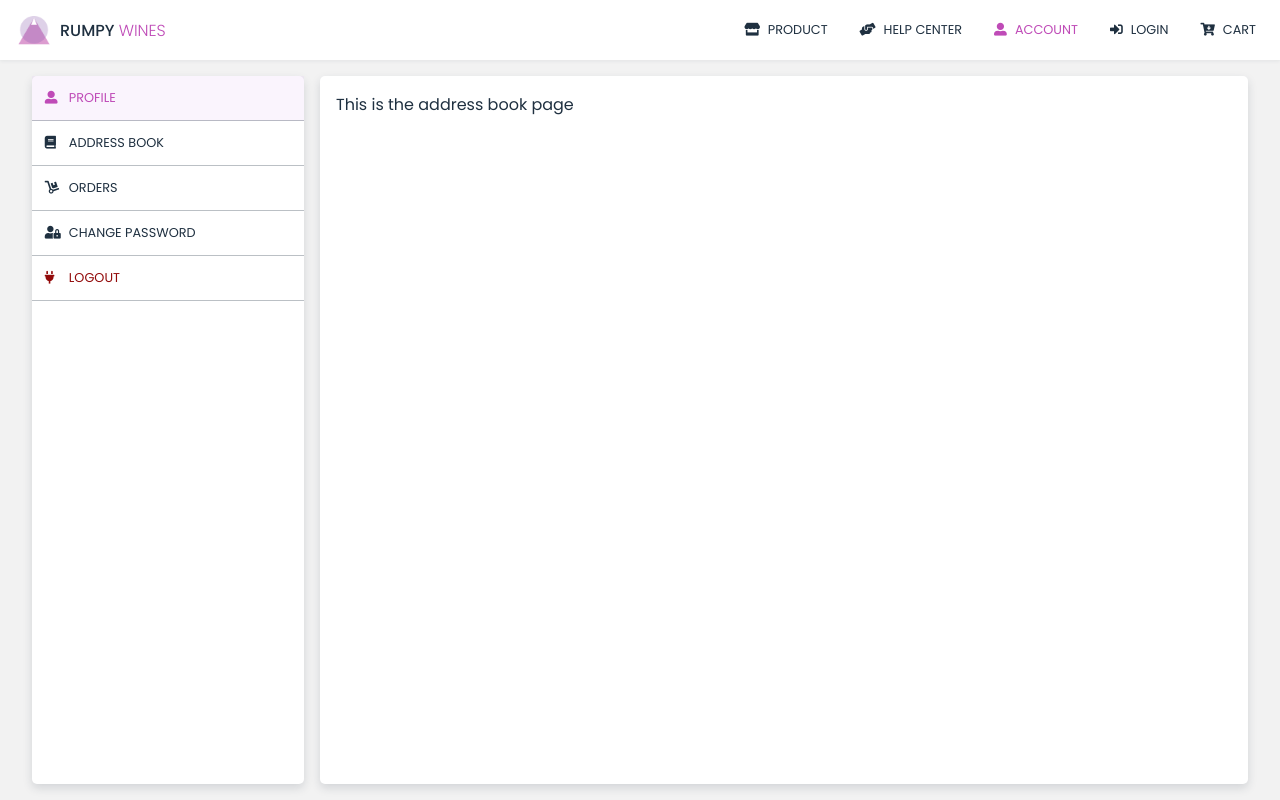
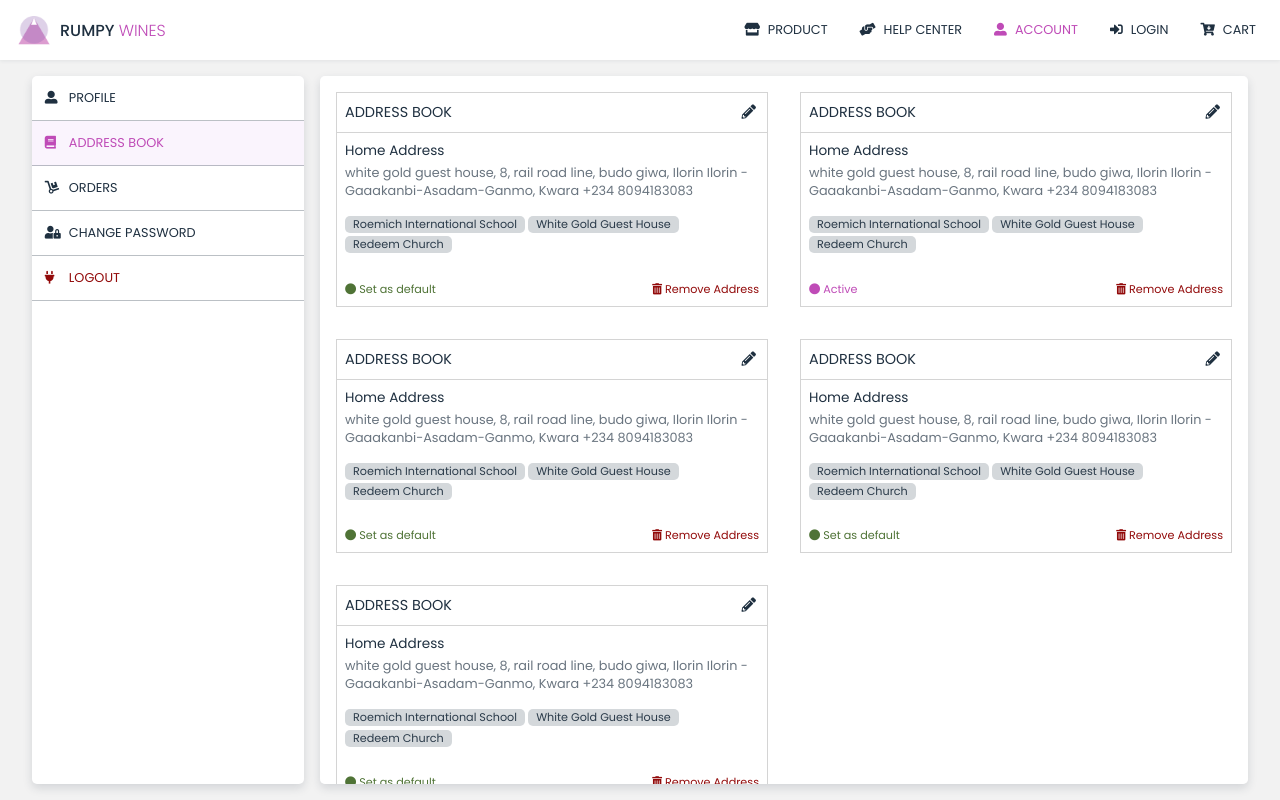
Before and after one commit to Rumpy-Wines/nuxt-client-2.0, a Nuxt app: page /account/address-book in a window 1280 px wide. Built offline with nearby package versions, Linux system fonts and the light colour scheme.

Commit message:
Completed the address book page

```diff
--- a/assets/styles/_variables.scss
+++ b/assets/styles/_variables.scss
@@ -7,6 +7,7 @@ $back-color: #f2f2f2;
 $neutral-grey: #c4c4c4;
 $neutral-grey-2: #d4d4d4;
 $danger-red: #920A0A;
+$success-green: #4F7336;
 //Default sizes
 $navbar-height: 60px;
 $products-mini-navbar-height: 40px;
--- a/assets/styles/pages/account/index.scss
+++ b/assets/styles/pages/account/index.scss
@@ -33,4 +33,21 @@
     .landmarks-container {
         margin-top: 1rem;
     }
+    .status-container {
+        margin-top: 1.5rem;
+        display: flex;
+        justify-content: space-between;
+        font-size: 0.7rem;
+        color: $success-green;
+        >* {
+            cursor: pointer;
+        }
+        .active {
+            color: $accent-1;
+            cursor: inherit;
+        }
+        .remove-button {
+            color: $danger-red;
+        }
+    }
 }
--- a/components/Sidebar.vue
+++ b/components/Sidebar.vue
@@ -4,10 +4,10 @@
 		  <i class="fas fa-list-ul"></i>
 	  </div>
 	  <div class="navs">
-		  <div class="nav active">
+		  <div class="nav" :class="{active: $nuxt.$route.path == '/account'}" @click="goToPage('/account')">
 			  <i class="fas fa-user-alt"></i><span class="text">Profile</span>
 		  </div>
-		  <div class="nav">
+		  <div class="nav" :class="{active: $nuxt.$route.path == '/account/address-book'}" @click="goToPage('/account/address-book')">
 			  <i class="fas fa-book"></i><span class="text">Address Book</span>
 		  </div>
 		  <div class="nav">
@@ -24,7 +24,7 @@
 </template>
 
 <script lang="ts">
-import {Vue, Component, Prop} from "vue-property-decorator";
+import {Vue, Component, Prop, Watch} from "vue-property-decorator";
 
 @Component({
 
@@ -47,6 +47,18 @@ export default class Sidebar extends Vue {
 		document.addEventListener('touchstart', this.documentTouchStartEventListener)
 		document.addEventListener('click', this.documentTouchStartEventListener)
 	}
+
+	goToPage(path: string) {
+	  if (this.$nuxt.$route.fullPath == path) return;
+      this.$nuxt.$router.push(path);
+	}
+
+	@Watch('$route')
+	totalChanged(to: any, from : any) {
+		if(to.fullPath == from.fullPath) return
+
+		this.collapsed = true
+	}
 }
 </script>
 
--- a/layouts/account.vue
+++ b/layouts/account.vue
@@ -53,5 +53,10 @@ export default {
 		border-radius: 5px;
 		box-shadow: 0px 4px 10px rgba($dark, 0.15);
 		padding: 1rem;
+		overflow: hidden;
+		overflow-y: auto;
+		@include media('<=tablet'){
+			overflow: unset;
+		}
 	}
 </style>
--- a/nuxt.config.js
+++ b/nuxt.config.js
@@ -1,8 +1,8 @@
 export default {
-    // server: {
-    //     host: '0.0.0.0',
-    //     port: '4000'
-    // },
+    server: {
+        host: '0.0.0.0',
+        port: '4000'
+    },
     // Global page headers (https://go.nuxtjs.dev/config-head)
     head: {
         title: 'rumpy',
--- a/pages/account/address-book.vue
+++ b/pages/account/address-book.vue
@@ -1,18 +1,59 @@
 <template>
-	<div class="">
-		This is the address book page
-	</div>
+  <div class="">
+    <create-edit-address-modal
+      v-if="showCreateEditAddressModal"
+      @modal-close="showCreateEditAddressModal = false"
+    />
+    <div class="light-cards-container">
+      <light-card
+        v-for="i in 5"
+        :key="i"
+        @icon-clicked="showCreateEditAddressModal = true"
+      >
+        <template v-slot:header-text>Address Book</template>
+        <template v-slot:icon><i class="fas fa-pencil-alt"></i></template>
+        <template v-slot:body-header-text>Home Address</template>
+        white gold guest house, 8, rail road line, budo giwa, Ilorin Ilorin -
+        Gaaakanbi-Asadam-Ganmo, Kwara +234 8094183083
+
+        <div class="landmarks-container">
+          <div class="landmarks">
+            <div class="landmark">Roemich International School</div>
+            <div class="landmark">White Gold Guest House</div>
+            <div class="landmark">Redeem Church</div>
+          </div>
+        </div>
+
+        <div class="status-container">
+          <span v-if="i == 2" class="active"
+            ><i class="fas fa-circle"></i> Active</span
+          >
+          <span v-else><i class="fas fa-circle"></i> Set as default</span>
+          <span class="remove-button"
+            ><i class="fas fa-trash-alt"></i> Remove Address</span
+          >
+        </div>
+      </light-card>
+    </div>
+    <div class="add-address-button-container">
+      <button class="add-address-button" @click="showCreateEditAddressModal = true">
+        <i class="fas fa-plus"></i> Add New Address
+      </button>
+    </div>
+  </div>
 </template>
 
 <script lang="ts">
 import { Vue, Component, Prop } from "vue-property-decorator";
 import LightCard from "~/components/LightCard.vue";
+import CreateEditAddressModal from "~/components/CreateEditAddressModal.vue";
 
 @Component({
-  components: { LightCard },
+  components: { LightCard, CreateEditAddressModal },
   layout: "account",
 })
 export default class AddressBook extends Vue {
+  showCreateEditAddressModal: boolean = false;
 
   goToPage(path: string) {
     if (this.$nuxt.$route.fullPath == path) return;
@@ -21,3 +62,21 @@ export default class AddressBook extends Vue {
   }
 }
 </script>
+
+<style lang="scss">
+@import "~assets/styles/pages/account/index.scss";
+
+.add-address-button-container {
+  padding-top: 2rem;
+  padding-bottom: 2rem;
+  display: flex;
+  justify-content: center;
+  .add-address-button {
+    background: $accent-1;
+    color: white;
+    border: none;
+    border-radius: 5px;
+    padding: 0.5rem 1rem;
+  }
+}
+</style>
```
